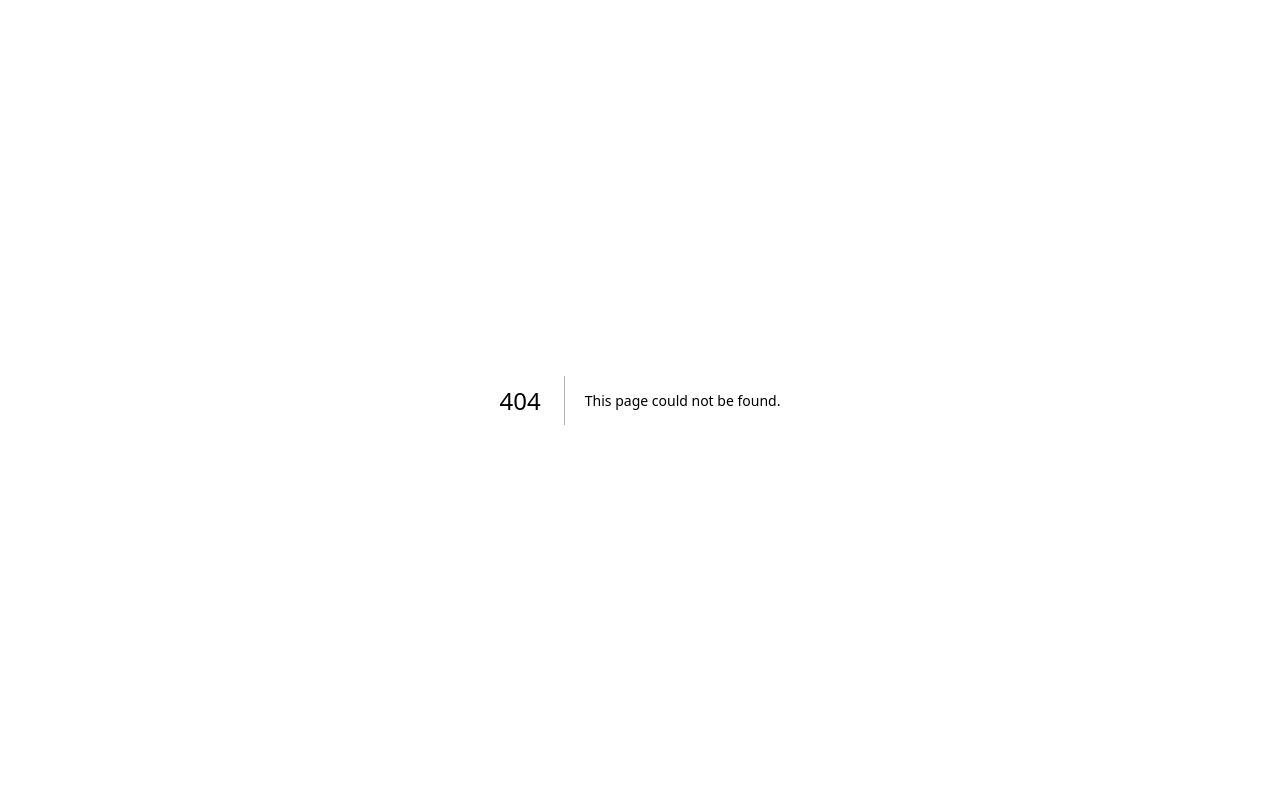
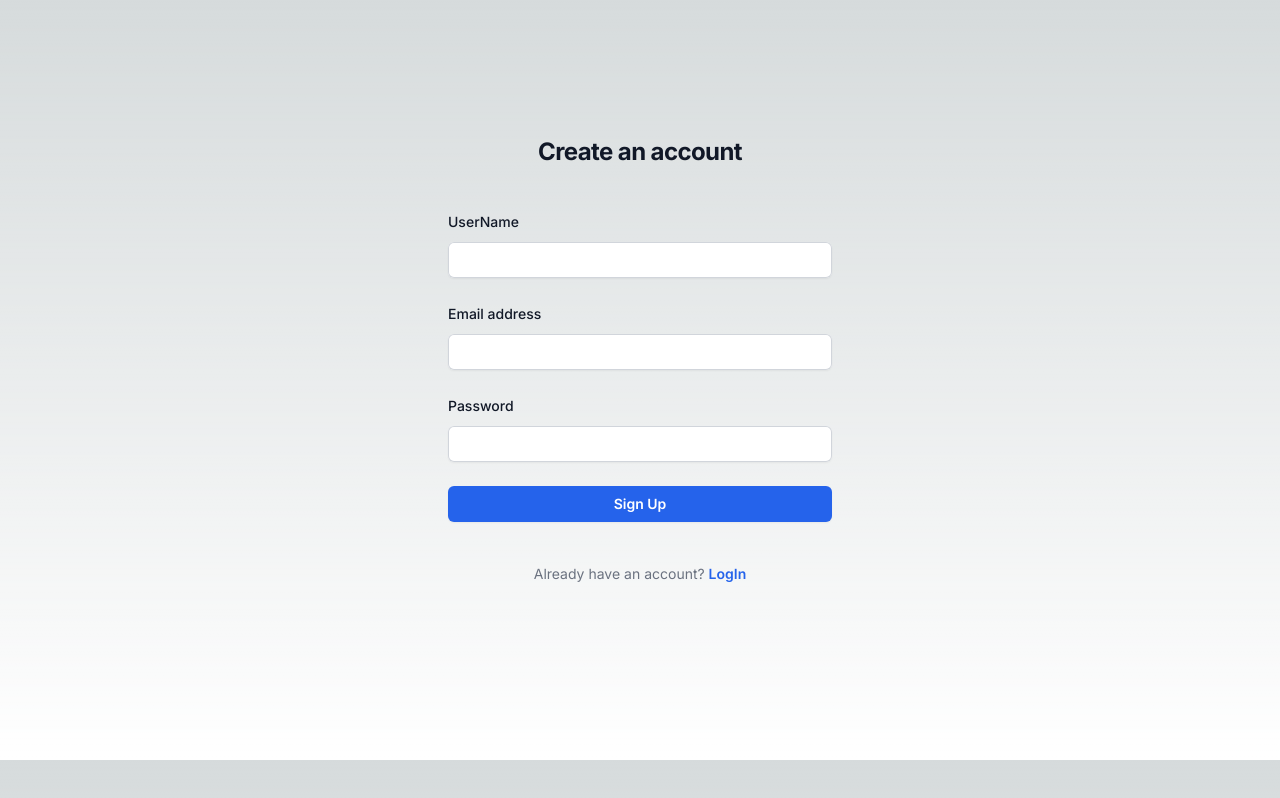
Before and after one commit to hadez0528/purecode, a Next.js app in the folder client/: page /register in a window 1280 px wide. Before the commit this address had no page. Built offline with nearby package versions, Linux system fonts and the light colour scheme.

Commit message:
Register page init implemented

```diff
--- /dev/null
+++ b/client/app/(client-auth)/layout.tsx
@@ -0,0 +1,14 @@
+import { ReactNode } from "react"
+
+export const metadata = {
+    title: 'Register',
+    description: 'Tracky - Register',
+}
+
+export default function AuthPageLayout({ children } : { children: ReactNode}) {
+    return (
+        <>
+            {children}
+        </>
+    )
+}
--- /dev/null
+++ b/client/app/(client-auth)/register/page.tsx
@@ -0,0 +1,170 @@
+'use client'
+
+import axios, { AxiosError } from "axios";
+import { useState, useEffect, useRef, FormEvent } from "react"
+import { FetchStatus } from "@/lib/utils";
+import LoadingState from "@/components/LoadingState";
+import { useRouter } from "next/navigation";
+import Link from "next/link";
+
+export default function RegisterPage() {
+    // const { data: session, status } = useSession();
+    const router = useRouter();
+
+    const formRef = useRef<HTMLFormElement>(null);
+
+    // useEffect(() => {
+    //     if (status === 'authenticated') {
+    //         router.push('/');
+    //     }
+    // }, [status]);
+
+    const initialData = {
+        username: '',
+        email: '',
+        password: ''
+    }
+    const [data, setData] = useState(initialData);
+    const [fetchState, setFetchState] = useState(FetchStatus.none);
+    const [errorMsg, setErrorMsg] = useState('');
+
+    // if (status === 'authenticated') {
+    //     return null;
+    // } else if (status === 'loading') {
+    //     return (
+    //         <div className="h-screen w-full flex flex-col items-center justify-center">
+    //             <LoadingState status={FetchStatus.pending} />
+    //         </div>
+    //     )
+    // }
+
+    async function handleSubmit(e: FormEvent) {
+        e.preventDefault();
+        setFetchState(FetchStatus.pending);
+        try {
+            const res = await axios.post('/api/register', data);
+            console.log(res.data);
+            setFetchState(FetchStatus.success);
+            router.push('/signin');
+        } catch (error: any) {
+            console.log("Error creating user. ", error);
+            if (error instanceof AxiosError) {      //or use error.name === 'AxiosError'
+                setErrorMsg(error.response?.data);
+                setFetchState(FetchStatus.error);
+            } else {
+                setErrorMsg(error.message);
+                setFetchState(FetchStatus.error);
+            }
+        } finally {
+            formRef.current?.reset();
+        }
+    }
+
+    if (fetchState !== FetchStatus.none) {
+        if (fetchState == FetchStatus.pending) {
+            return (
+                <div className="h-screen w-full flex flex-col items-center justify-center">
+                    <LoadingState className={''} status={FetchStatus.pending} />
+                </div>
+            )
+        }
+
+        if (fetchState == FetchStatus.success) {
+            return (
+                <div className="h-screen w-full flex flex-col items-center justify-center">
+                    <LoadingState className={''} status={FetchStatus.success} />
+                </div>
+            )
+        }
+
+        if (fetchState == FetchStatus.error) {
+            return (
+                <div className="h-screen w-full flex flex-col items-center justify-center">
+                    <LoadingState className={''} status={FetchStatus.error} msg={errorMsg} />
+                </div>
+            )
+        }
+    }
+
+    return (
+        <div className='h-screen w-full'>
+            <div className="-mt-10 flex min-h-full flex-1 flex-col justify-center px-6 py-12 lg:px-8">
+                <div className="sm:mx-auto sm:w-full sm:max-w-sm">
+                    <h2 className="text-center text-2xl font-bold leading-9 tracking-tight text-gray-900">
+                        Create an account
+                    </h2>
+                </div>
+
+                <div className="mt-10 sm:mx-auto sm:w-full sm:max-w-sm">
+                    <form className="space-y-6" action="#" method="POST" onSubmit={(e) => handleSubmit(e)} ref={formRef}>
+                        <div>
+                            <label htmlFor="username" className="block text-sm font-medium leading-6 text-gray-900 dark:text-white">
+                                UserName
+                            </label>
+                            <div className="mt-2">
+                                <input
+                                    id="username"
+                                    name="username"
+                                    type="text"
+                                    required
+                                    className="block w-full rounded-md border-0 py-1.5 text-gray-900 shadow-sm ring-1 ring-inset ring-gray-300 placeholder:text-gray-400 focus:ring-2 focus:ring-inset focus:ring-blue-600 sm:text-sm sm:leading-6"
+                                    onChange={(e) => setData({ ...data, username: e.target.value })}
+                                />
+                            </div>
+                        </div>
+
+                        <div>
+                            <label htmlFor="email" className="block text-sm font-medium leading-6 text-gray-900 dark:text-white">
+                                Email address
+                            </label>
+                            <div className="mt-2">
+                                <input
+                                    id="email"
+                                    name="email"
+                                    type="email"
+                                    autoComplete="email"
+                                    required
+                                    className="block w-full rounded-md border-0 py-1.5 text-gray-900 shadow-sm ring-1 ring-inset ring-gray-300 placeholder:text-gray-400 focus:ring-2 focus:ring-inset focus:ring-blue-600 sm:text-sm sm:leading-6"
+                                    onChange={(e) => setData({ ...data, email: e.target.value })}
+                                />
+                            </div>
+                        </div>
+
+                        <div>
+                            <label htmlFor="password" className="block text-sm font-medium leading-6 text-gray-900 dark:text-white">
+                                Password
+                            </label>
+                            <div className="mt-2">
+                                <input
+                                    id="password"
+                                    name="password"
+                                    type="password"
+                                    autoComplete="current-password"
+                                    required
+                                    className="block w-full rounded-md border-0 py-1.5 text-gray-900 shadow-sm ring-1 ring-inset ring-gray-300 placeholder:text-gray-400 focus:ring-2 focus:ring-inset focus:ring-blue-600 sm:text-sm sm:leading-6"
+                                    onChange={(e) => setData({ ...data, password: e.target.value })}
+                                />
+                            </div>
+                        </div>
+
+                        <div>
+                            <button
+                                type="submit"
+                                className="flex w-full justify-center rounded-md bg-blue-600 px-3 py-1.5 text-sm font-semibold leading-6 text-white shadow-sm hover:bg-blue-500 focus-visible:outline focus-visible:outline-2 focus-visible:outline-offset-2 focus-visible:outline-blue-600"
+                            >
+                                Sign Up
+                            </button>
+                        </div>
+                    </form>
+
+                    <p className="mt-10 text-center text-sm text-gray-500">
+                        Already have an account?{' '}
+                        <Link href="/signin" className="font-semibold leading-6 text-blue-600 hover:text-blue-500">
+                            LogIn
+                        </Link>
+                    </p>
+                </div>
+            </div>
+        </div>
+    )
+}
--- a/client/app/layout.tsx
+++ b/client/app/layout.tsx
@@ -5,8 +5,8 @@ import './globals.css'
 const inter = Inter({ subsets: ['latin'] })
 
 export const metadata: Metadata = {
-  title: 'Create Next App',
-  description: 'Generated by create next app',
+	title: 'InstaBook',
+	description: 'The most moder social media platform',
 }
 
 export default function RootLayout({
--- /dev/null
+++ b/client/components/LoadingState.tsx
@@ -0,0 +1,61 @@
+import Image from 'next/image'
+import React from 'react'
+
+export const Status = {
+    error: -1,
+    pending: 0,
+    success: 1
+}
+
+type StatusProps = {
+    className?: string,
+    status: Number,
+    msg?: string
+}
+
+const LoadingState = ({ className, status, msg } : StatusProps) => {
+    let statusIcon;
+    let statusText;
+    let textColorClass;
+
+    switch (status) {
+        case Status.error:
+            statusIcon = '/x-red.svg';
+            statusText = 'Error';
+            textColorClass = 'text-red-500';
+            break;
+        case Status.pending:
+            statusIcon = '/loading.gif';
+            statusText = 'Loading...';
+            textColorClass = 'text-slate-900';
+            break;
+        case Status.success:
+            statusIcon = '/tick-green.svg';
+            statusText = 'Success';
+            textColorClass = 'text-green-500';
+            break;
+        default:
+            statusIcon = '/placeholder_image.svg'
+            statusText = '';
+            break;
+    }
+
+    return (
+        <div className={className}>
+            <div className='w-full h-full relative flex flex-col items-center justify-center'>
+                <div className='flex flex-row items-center justify-center gap-x-3'>
+                    <div className='w-8 h-8 relative'>
+                        <Image src={statusIcon} alt='status icon' fill />
+                    </div>
+                    <p className={`${textColorClass} font-semibold text-xl`}>{statusText}</p>
+                </div>
+                {
+                    msg &&
+                    <p className={`${textColorClass} font-semibold text-xl`}>{msg}</p>
+                }
+            </div>
+        </div>
+    )
+}
+
+export default LoadingState
--- /dev/null
+++ b/client/lib/utils.ts
@@ -0,0 +1,8 @@
+const FetchStatus = {
+    none: -2,
+    error: -1,
+    pending: 0,
+    success: 1
+}
+
+export {FetchStatus}
```
Also changed, not shown: client/package.json (+6 -5 lines), client/app/(client-auth)/login/page.tsx (added), 1 other file (tests, documents, lock files or other folders). Lines whose indentation alone changed are shown as unchanged.
